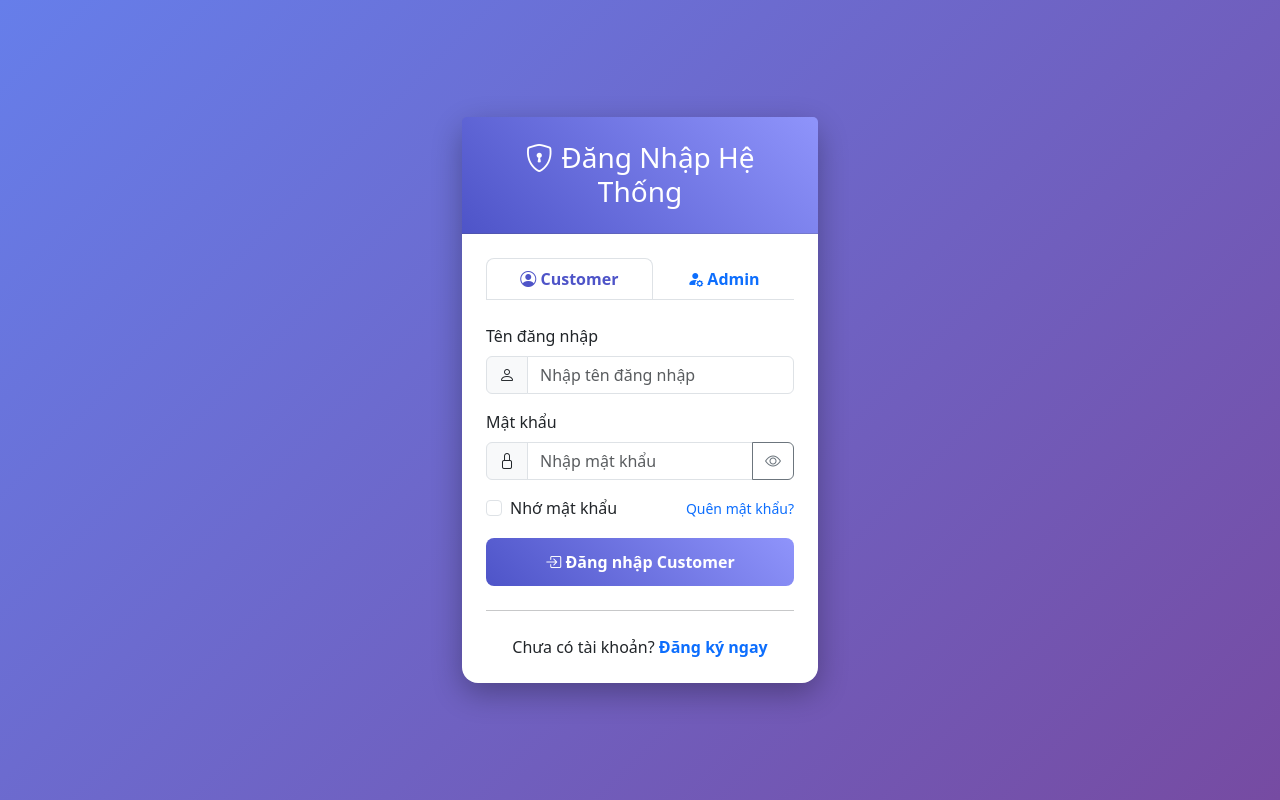
After one commit to nkmt203/dacn_web_hoa_tuoi, a PHP site: page /app/views/login.php in a window 1280 px wide. The commit adds this page. Run offline with PHP 8.4, Linux system fonts and the light colour scheme.

Commit message:
Xong login nhưng chưa logout

```diff
--- /dev/null
+++ b/app/views/customers/index.php
@@ -0,0 +1,2 @@
+<?php
+echo "<h1> Đây là trang khách hàng</h1>";
--- /dev/null
+++ b/app/views/login.php
@@ -0,0 +1,189 @@
+<!DOCTYPE html>
+<html lang="vi">
+
+<head>
+    <meta charset="UTF-8">
+    <meta name="viewport" content="width=device-width, initial-scale=1">
+    <title>Đăng nhập hệ thống</title>
+    <link href="https://cdn.jsdelivr.net/npm/bootstrap@5.3.3/dist/css/bootstrap.min.css" rel="stylesheet">
+    <link href="https://cdn.jsdelivr.net/npm/bootstrap-icons@1.11.3/font/bootstrap-icons.css" rel="stylesheet">
+    <style>
+        body {
+            background: linear-gradient(135deg, #667eea 0%, #764ba2 100%);
+            min-height: 100vh;
+            display: flex;
+            align-items: center;
+        }
+
+        .login-container {
+            max-width: 420px;
+            margin: 0 auto;
+            padding: 2rem;
+        }
+
+        .card {
+            border: none;
+            border-radius: 1rem;
+            box-shadow: 0 10px 30px rgba(0, 0, 0, 0.3);
+        }
+
+        .card-header {
+            background: linear-gradient(45deg, #4e54c8, #8f94fb);
+            color: white;
+            text-align: center;
+            padding: 1.5rem;
+        }
+
+        .nav-tabs .nav-link {
+            border-radius: 0.5rem 0.5rem 0 0;
+            font-weight: 600;
+        }
+
+        .nav-tabs .nav-link.active {
+            background-color: #fff;
+            color: #4e54c8;
+            border-bottom: none;
+        }
+
+        .btn-login {
+            background: linear-gradient(45deg, #4e54c8, #8f94fb);
+            border: none;
+            border-radius: 0.5rem;
+            padding: 0.75rem;
+            font-weight: 600;
+        }
+
+        .btn-admin {
+            background: linear-gradient(45deg, #e74c3c, #c0392b);
+        }
+
+        .btn-login:hover,
+        .btn-admin:hover {
+            transform: translateY(-2px);
+            box-shadow: 0 8px 20px rgba(0, 0, 0, 0.3);
+        }
+    </style>
+</head>
+
+<body>
+
+    <div class="login-container">
+        <div class="card">
+            <div class="card-header">
+                <h3 class="mb-0"><i class="bi bi-shield-lock me-2"></i>Đăng Nhập Hệ Thống</h3>
+                <?php
+                require_once __DIR__ . '/../../helpers/message_helper.php';
+                MessageHelper::logMessage();
+                ?>
+            </div>
+
+            <div class="card-body p-4">
+                <!-- Tabs chọn loại tài khoản -->
+                <ul class="nav nav-tabs mb-4" id="loginTab" role="tablist">
+                    <li class="nav-item flex-fill">
+                        <button class="nav-link active w-100" id="customer-tab" data-bs-toggle="tab" data-bs-target="#customer">
+                            <i class="bi bi-person-circle"></i> Customer
+                        </button>
+                    </li>
+                    <li class="nav-item flex-fill">
+                        <button class="nav-link w-100" id="admin-tab" data-bs-toggle="tab" data-bs-target="#admin">
+                            <i class="bi bi-person-fill-gear"></i> Admin
+                        </button>
+                    </li>
+                </ul>
+
+                <div class="tab-content">
+                    <!-- ==================== CUSTOMER ==================== -->
+                    <div class="tab-pane fade show active" id="customer">
+                        <form action="" method="POST">
+                            <input type="hidden" name="role" value="customer">
+                            <div class="mb-3">
+                                <label class="form-label">Tên đăng nhập</label>
+                                <div class="input-group">
+                                    <span class="input-group-text"><i class="bi bi-person"></i></span>
+                                    <input type="text" class="form-control" name="username" placeholder="Nhập tên đăng nhập" required>
+                                </div>
+                            </div>
+                            <div class="mb-3">
+                                <label class="form-label">Mật khẩu</label>
+                                <div class="input-group">
+                                    <span class="input-group-text"><i class="bi bi-lock"></i></span>
+                                    <input type="password" class="form-control" name="password" id="custPass" placeholder="Nhập mật khẩu" required>
+                                    <button class="btn btn-outline-secondary" type="button" onclick="togglePass('custPass', this)">
+                                        <i class="bi bi-eye"></i>
+                                    </button>
+                                </div>
+                            </div>
+
+                            <div class="d-flex justify-content-between align-items-center mb-3">
+                                <div class="form-check">
+                                    <input class="form-check-input" type="checkbox" id="remember">
+                                    <label class="form-check-label" for="remember">Nhớ mật khẩu</label>
+                                </div>
+                                <a href="forgot_password.php" class="small text-decoration-none">Quên mật khẩu?</a>
+                            </div>
+
+                            <button type="submit" name="btnLoginCustomer" class="btn btn-primary btn-login w-100 text-white">
+                                <i class="bi bi-box-arrow-in-right"></i> Đăng nhập Customer
+                            </button>
+                        </form>
+
+                        <hr class="my-4">
+                        <p class="text-center mb-0">
+                            Chưa có tài khoản?
+                            <a href="register.php" class="fw-bold text-decoration-none">Đăng ký ngay</a>
+                        </p>
+                    </div>
+
+                    <!-- ==================== ADMIN (chỉ đăng nhập) ==================== -->
+                    <div class="tab-pane fade" id="admin">
+                        <form action="" method="POST">
+                            <input type="hidden" name="role" value="admin">
+
+                            <div class="mb-3">
+                                <label class="form-label">Tên đăng nhập Admin</label>
+                                <div class="input-group">
+                                    <span class="input-group-text"><i class="bi bi-person-badge"></i></span>
+                                    <input type="text" class="form-control" name="username" placeholder="Nhập tên đăng nhập" required autofocus>
+                                </div>
+                            </div>
+
+                            <div class="mb-4">
+                                <label class="form-label">Mật khẩu</label>
+                                <div class="input-group">
+                                    <span class="input-group-text"><i class="bi bi-shield-lock"></i></span>
+                                    <input type="password" class="form-control" name="password" id="adminPass" placeholder="Nhập mật khẩu" required>
+                                    <button class="btn btn-outline-secondary" type="button" onclick="togglePass('adminPass', this)">
+                                        <i class="bi bi-eye"></i>
+                                    </button>
+                                </div>
+                            </div>
+
+                            <!-- Nút đăng nhập Admin (màu đỏ để phân biệt) -->
+                            <button type="submit" name="btnLoginAdmin" class="btn btn-danger btn-admin btn-login w-100 text-white">
+                                <i class="bi bi-shield-check"></i> Đăng nhập Admin
+                            </button>
+                        </form>
+                    </div>
+                </div>
+            </div>
+        </div>
+    </div>
+
+    <script src="https://cdn.jsdelivr.net/npm/bootstrap@5.3.3/dist/js/bootstrap.bundle.min.js"></script>
+    <script>
+        function togglePass(id, btn) {
+            const input = document.getElementById(id);
+            const icon = btn.querySelector('i');
+            if (input.type === 'password') {
+                input.type = 'text';
+                icon.classList.replace('bi-eye', 'bi-eye-slash');
+            } else {
+                input.type = 'password';
+                icon.classList.replace('bi-eye-slash', 'bi-eye');
+            }
+        }
+    </script>
+</body>
+
+</html>
```
Also changed, not shown: app/controllers/admins/dashboard_ctrl.php (+5 -3 lines), app/controllers/login/login_ctrl.php (added, +59 -0 lines), app/models/account_admin_model.php (+8 -0 lines), app/models/account_customer_model.php (+8 -0 lines), app/views/admins/dashboard.php (+12 -4 lines), index.php (+14 -0 lines), test/hasspass.php (added, +4 -0 lines).
